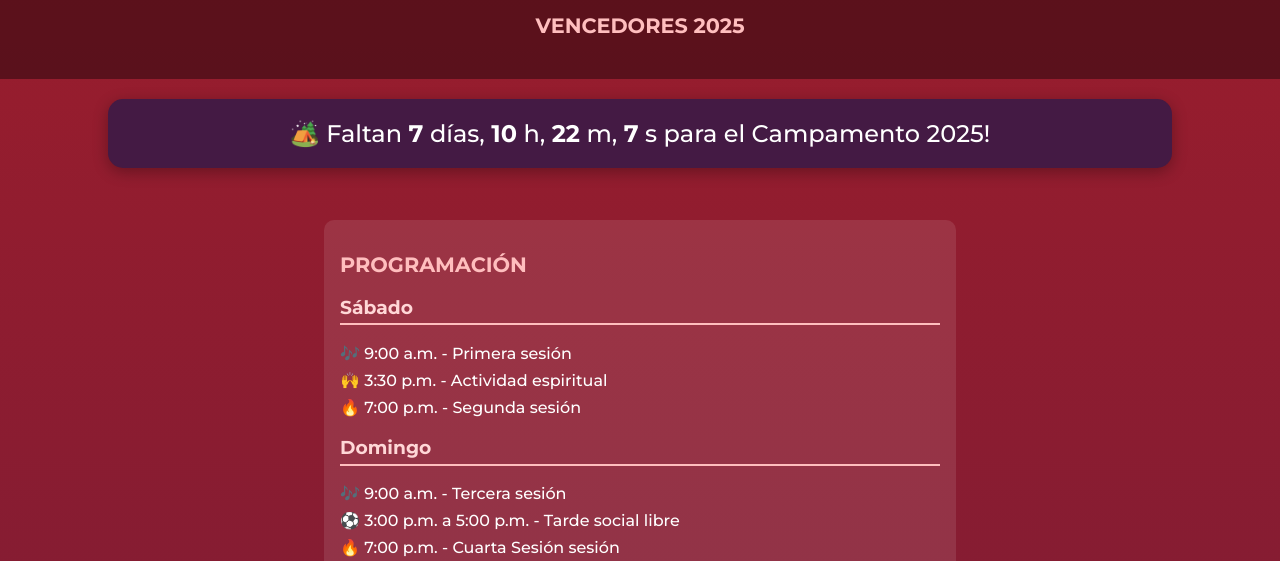
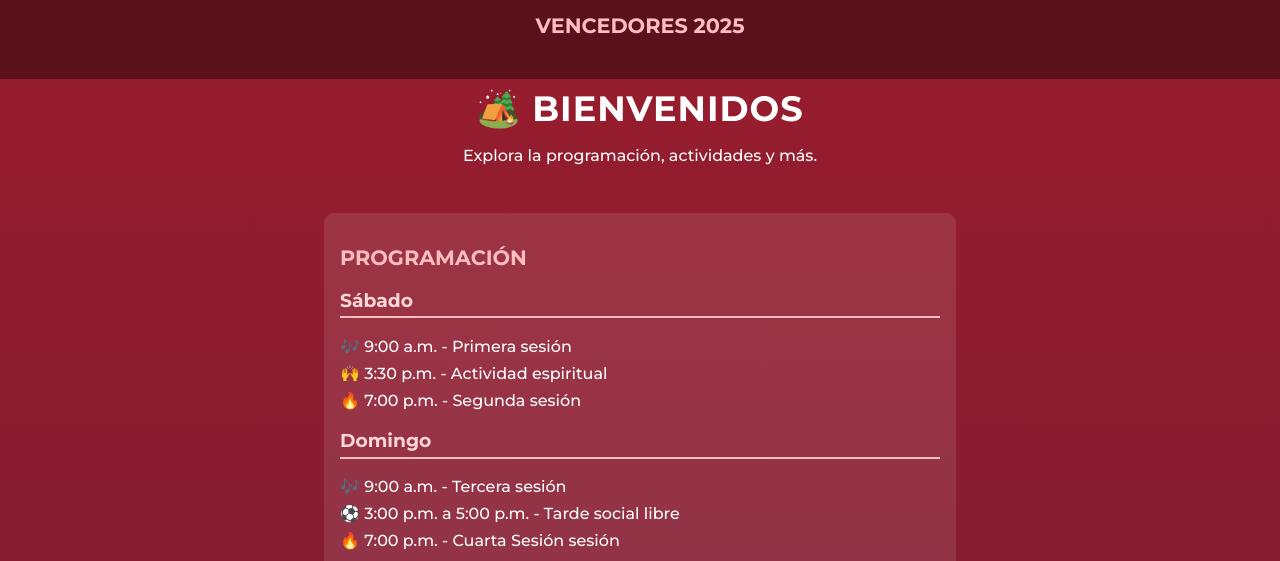
Before and after one commit to Mateodsz/Campamento-2025, a plain HTML site: page index.html in a window 1280 px wide. Shown: the part 239-800 px from the top of the page. Drawn offline with Linux system fonts and the light colour scheme.

Commit message:
conteo regresivo

```diff
--- a/index.html
+++ b/index.html
@@ -18,21 +18,12 @@
     <h2>Vencedores 2025</h2>
   </header>
 
-  <div id="countdown" style="
-  text-align:center;
-  font-size:1.5rem;
-  color:#fff;
-  background:#441a44;
-  padding:20px;
-  border-radius:15px;
-  width:80%;
-  margin:20px auto;
-  box-shadow:0 4px 15px rgba(0,0,0,0.3);
-">
-  ⏳ Cargando cuenta regresiva...
-</div>
 
-  <section>
+<div id="contenidoCampamento" style="display:none;">
+  <!-- TODO TU CONTENIDO AQUÍ -->
+  <h1>🏕️ Bienvenidos</h1>
+  <p>Explora la programación, actividades y más.</p>
+   <section>
     <div class="programa">
       <h2>Programación</h2>
       <h3>Sábado</h3>
@@ -134,6 +125,10 @@ He vencido ansiedad <br>
 
   </section>
 
+</div>
+
+ <div id="countdownContainer"></div>
+
 
 
 <section>
@@ -202,35 +197,57 @@ He vencido ansiedad <br>
 </script>
 
 <script>
-  // Fecha del evento (ajusta según tu caso)
-  const eventDate = new Date("2025-11-14T08:00:00").getTime();
+  // 🔹 FECHA DEL EVENTO (ajústala según tu caso)
+  const eventDate = new Date("2025-11-06T16:36:00").getTime();
 
-  const countdownEl = document.getElementById("countdown");
+  const countdownContainer = document.getElementById("countdownContainer");
+  const contenido = document.getElementById("contenidoCampamento");
 
-  const timer = setInterval(() => {
+  function updateCountdown() {
     const now = new Date().getTime();
     const distance = eventDate - now;
 
-    if (distance < 0) {
-      clearInterval(timer);
-      countdownEl.innerHTML = "🎉 ¡El campamento ha comenzado!";
+    // Si ya es el evento o ha pasado
+    if (distance <= 0) {
+      countdownContainer.style.display = "none"; // ocultar el conteo
+      contenido.style.display = "block"; // mostrar el contenido real
       return;
     }
 
+    // Calcular tiempo restante
     const days = Math.floor(distance / (1000 * 60 * 60 * 24));
     const hours = Math.floor((distance % (1000 * 60 * 60 * 24)) / (1000 * 60 * 60));
     const minutes = Math.floor((distance % (1000 * 60 * 60)) / (1000 * 60));
     const seconds = Math.floor((distance % (1000 * 60)) / 1000);
 
-    countdownEl.innerHTML = `
-      🏕️ Faltan <strong>${days}</strong> días,
-      <strong>${hours}</strong> h,
-      <strong>${minutes}</strong> m,
-      <strong>${seconds}</strong> s
-      para el Campamento 2025!
+    countdownContainer.innerHTML = `
+      <div style="
+        text-align:center;
+        color:#fff;
+        background:linear-gradient(135deg,#441a44,#a01d2b);
+        padding:40px 20px;
+        border-radius:20px;
+        width:85%;
+        margin:50px auto;
+        box-shadow:0 6px 20px rgba(0,0,0,0.3);
+        font-size:1.3rem;
+        font-family:'Poppins',sans-serif;
+      ">
+        <h2>🏕️ Campamento Juvenil 2025</h2>
+        <p>Comienza en:</p>
+        <h1 style="font-size:2rem; margin:10px 0;">
+          ${days}d ${hours}h ${minutes}m ${seconds}s
+        </h1>
+        <p>Prepárate para vivir una gran experiencia 🙌</p>
+      </div>
     `;
-  }, 1000);
+  }
+
+  // Actualizar cada segundo
+  updateCountdown();
+  setInterval(updateCountdown, 1000);
 </script>
+
 
 </body>
 </html>
```
